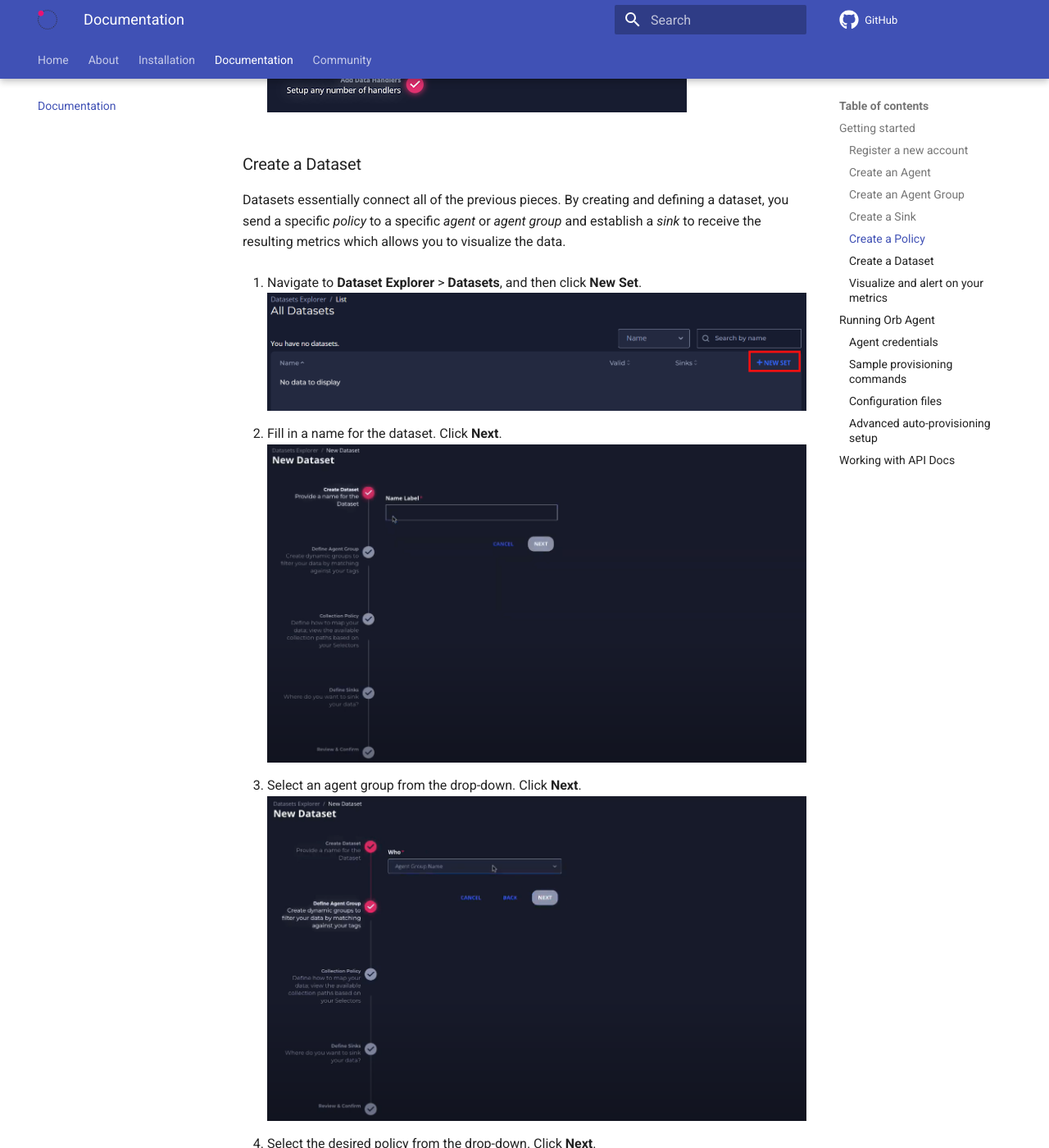
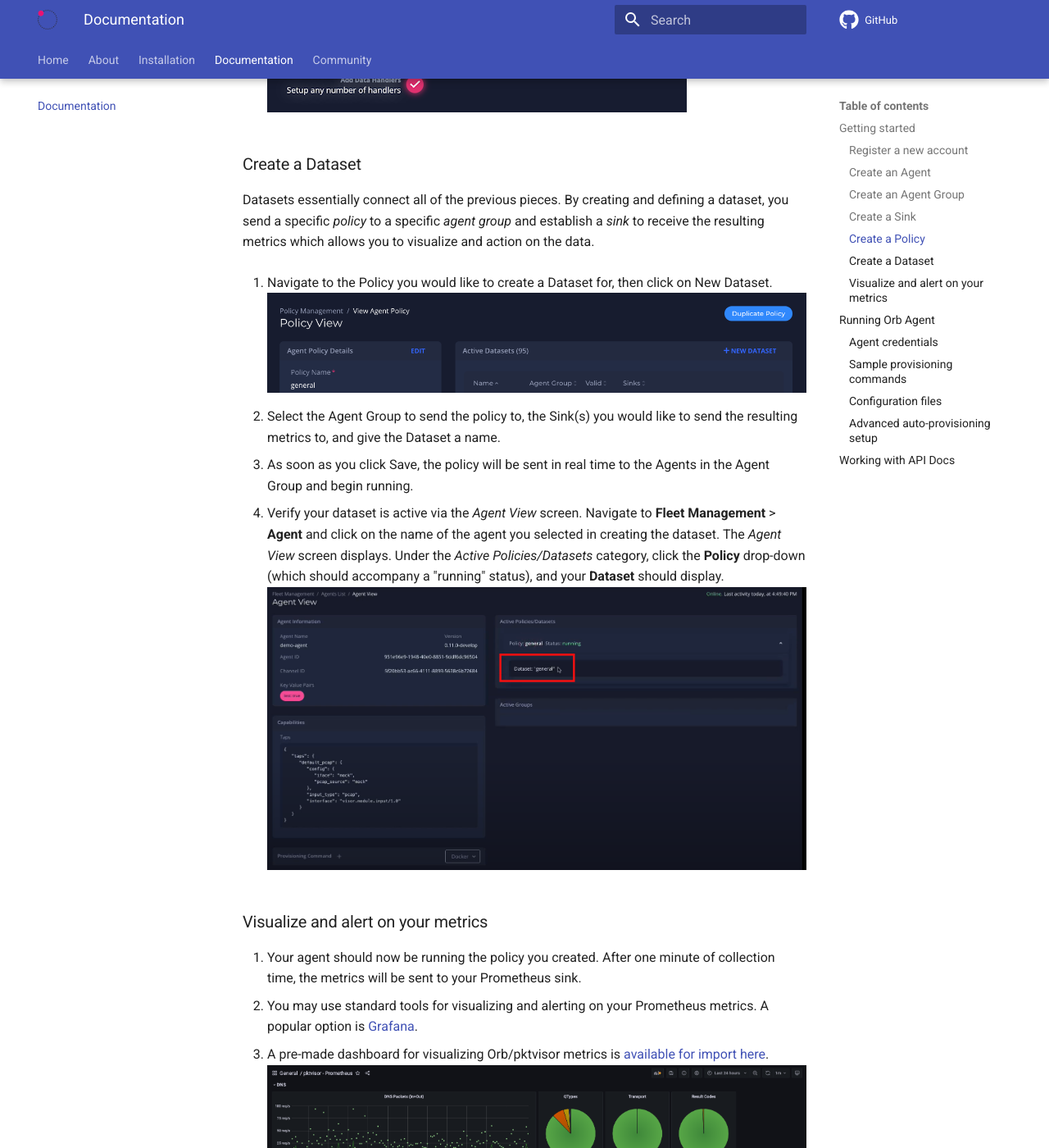
Before and after one commit to orb-community/orb-website, an MkDocs documentation site: the page built from docs/docs.md, in a window 1280 px wide and 1400 px high, scrolled down 12946 px. Shown: the whole window at 82% size. Built offline with MkDocs 1.6.1 and Material for MkDocs 9.7.7, drawn with Linux system fonts in a browser that asks for light colours; comment, search, counter and statistics services are not loaded; some of the changed text lies outside the part shown.

Commit message:
update dataset

```diff
--- a/docs/docs.md
+++ b/docs/docs.md
@@ -114,33 +114,15 @@ A sink is a location to send the metrics collected from the agents. The current
 
 ### Create a Dataset
 
-Datasets essentially connect all of the previous pieces. By creating and defining a dataset, you send a specific *policy* to a specific *agent* or *agent group* and establish a *sink* to receive the resulting metrics which allows you to visualize the data.
+Datasets essentially connect all of the previous pieces. By creating and defining a dataset, you send a specific *policy* to a specific *agent group* and establish a *sink* to receive the resulting metrics which allows you to visualize and action on the data.
 
-1. Navigate to **Dataset Explorer** > **Datasets**, and then click **New Set**.
-![](./img/new_dataset.png)
+1. Navigate to the Policy you would like to create a Dataset for, then click on New Dataset.
+![](./img/new_dataset_from_policy.png)
 
-2. Fill in a name for the dataset. Click **Next**.
-![](./img/new_dataset_name.png)
+2. Select the Agent Group to send the policy to, the Sink(s) you would like to send the resulting metrics to, and give the Dataset a name.
+3. As soon as you click Save, the policy will be sent in real time to the Agents in the Agent Group and begin running.
 
-3. Select an agent group from the drop-down. Click **Next**.
-![](./img/new_dataset_group.png)
-
-4. Select the desired policy from the drop-down. Click **Next**.
-![](./img/new_dataset_policy.png)
-
-5. Select the desired sink from the drop-down. Click **+** after selecting each sink.
-![](./img/new_dataset_sink.png)
-
-6. Above the drop-down, you should see an icon with the name of your chosen sink. Click **Next**.
-![](./img/new_dataset_sink_add.png)
-
-7. Review the information you just entered. Click **Save** to confirm creation of the dataset.
-![](./img/new_dataset_review.png)
-
-8. View your newly created dataset in the *All Datasets* list.
-![](./img/new_dataset_list.png)
-
-9. Verify your dataset is active via the *Agent View* screen. Navigate to **Fleet Management** > **Agent** and click on the name of the agent you selected in creating the dataset. The *Agent View* screen displays. Under the *Active Policies/Datasets* category, click the **Policy** drop-down (which should accompany a "running" status), and your **Dataset** should display.
+4. Verify your dataset is active via the *Agent View* screen. Navigate to **Fleet Management** > **Agent** and click on the name of the agent you selected in creating the dataset. The *Agent View* screen displays. Under the *Active Policies/Datasets* category, click the **Policy** drop-down (which should accompany a "running" status), and your **Dataset** should display.
 ![](./img/agent_view_dataset.png)
 
 ### Visualize and alert on your metrics
```
Also changed, not shown: docs/install.md (+0 -4 lines), docs/img/ORB-diagram2.png, docs/img/new_dataset_from_policy.png (added).
